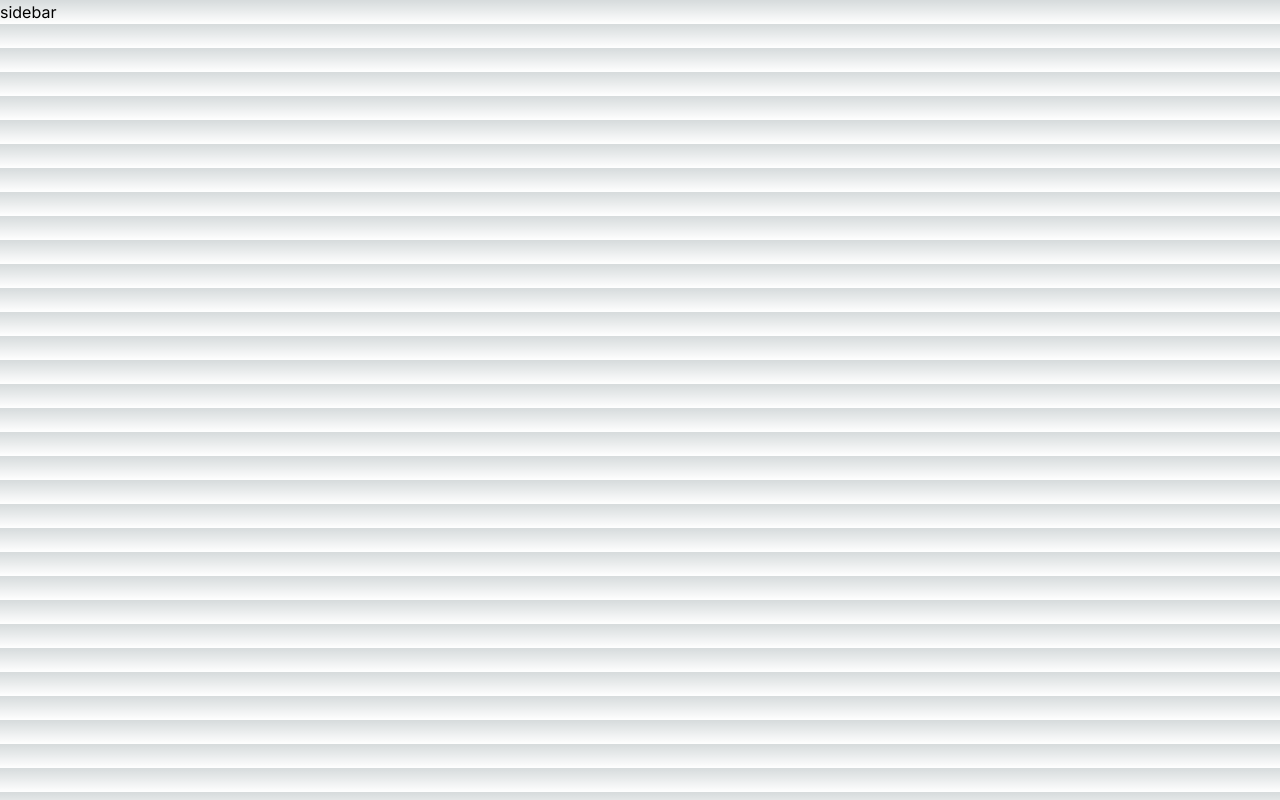
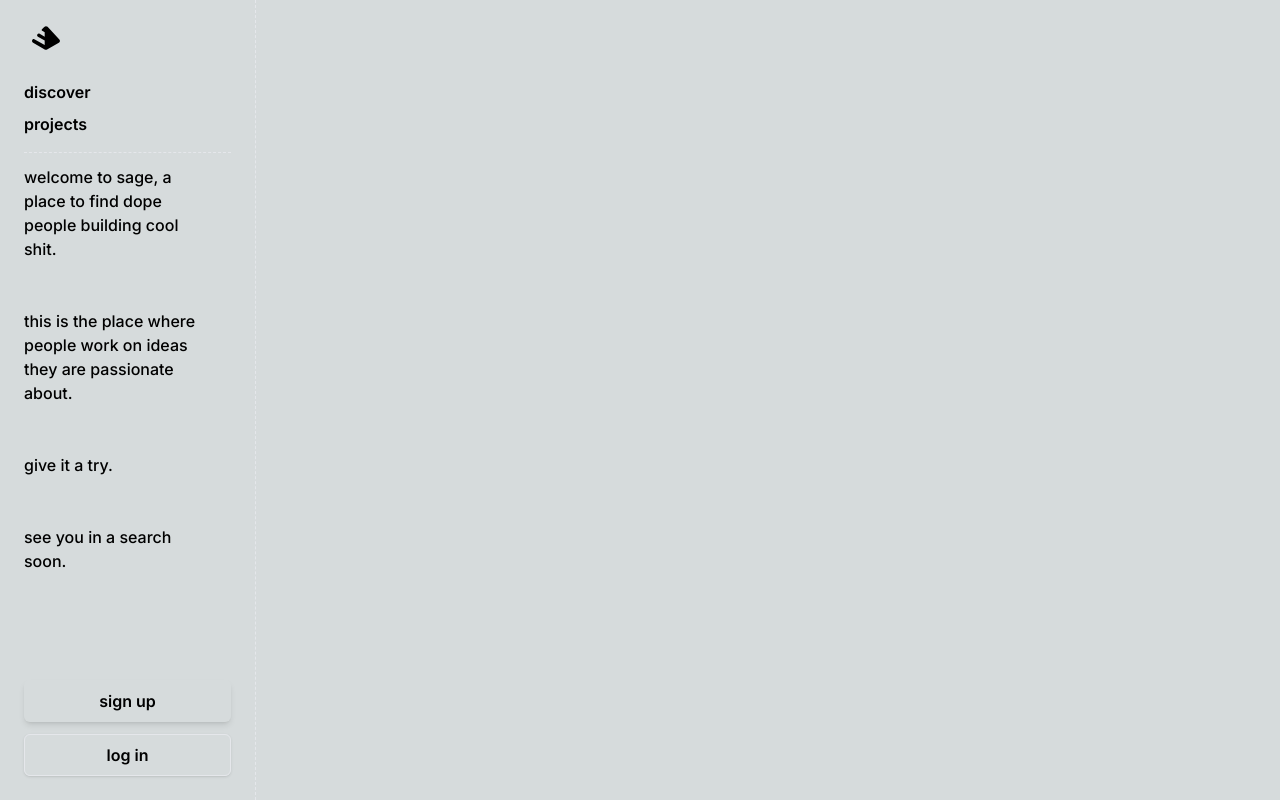
Before and after one commit to prashant7023/sage_buildspace, a Next.js app in the folder next/: page / in a window 1280 px wide. Built offline with nearby package versions, Linux system fonts and the light colour scheme.

Commit message:
sidebar-component

```diff
--- a/next/components/sidebar.tsx
+++ b/next/components/sidebar.tsx
@@ -2,7 +2,42 @@ import React from 'react'
 
 const sidebar = () => {
   return (
-    <div>sidebar</div>
+    <div>
+    <div  className="fixed inset-y-0 hidden w-[256px] border-r border-dashed bg-card py-6 pl-6 transition-all md:block">
+      <div  className="relative flex h-full flex-col gap-2">
+        <a  className="pl-2" href="/">
+          <div  className="flex w-full items-center">
+            <svg width="28" height="28" viewBox="0 0 142 120" fill="none" xmlns="http://www.w3.org/2000/svg">
+              <path d="M56.7217 9.77302L62.3521 3.93267C66.3898 -0.739584 74.159 -1.71578 79.108 3.56807L138.745 67.2401C143.66 72.4872 142.378 80.9182 136.123 84.4863L76.4861 118.507C72.3766 120.851 67.7095 120.281 64.3443 117.867L5.62655 84.3704C-0.628203 80.8023 -1.90994 72.3713 3.00467 67.1242C5.26775 64.7081 8.90886 64.1658 11.7845 65.8167L64.3443 95.8885V73.2996L30.0497 53.8039C25.2072 51.0184 24.2219 44.4809 28.0298 40.4061L28.0368 40.3986L28.0424 40.3926C30.8094 37.444 35.2569 36.7833 38.7699 38.8002L64.3443 53.2077V31.4034L56.2082 26.3126C51.2242 23.4513 46.7253 20.4457 50.6477 16.258L56.7217 9.77302Z" fill="currentColor"></path>
+            </svg>
+          </div>
+        </a>
+        <div  className="flex w-full flex-col gap-0 pt-4 md:pr-6">
+          <a href="/">
+            <button  className="relative inline-flex items-center justify-center rounded-md font-semibold tracking-base ring-offset-background transition-colors focus-visible:outline-none disabled:opacity-50 text-base leading-none text-muted-foreground shadow-none hover:text-primary px-0 py-2 h-auto">discover</button>
+          </a>
+          <a href="/projects">
+            <button  className="relative inline-flex items-center justify-center rounded-md font-semibold tracking-base ring-offset-background transition-colors focus-visible:outline-none disabled:opacity-50 text-base leading-none text-muted-foreground shadow-none hover:text-primary px-0 py-2 h-auto">projects</button>
+          </a>
+          <div  className="my-3 w-full border-b border-dashed"></div>
+          <p  className="text-base font-medium leading-6 tracking-base pr-6 text-muted-foreground">welcome to sage, a place to find dope people building cool shit.</p>
+          <br />
+          <br />
+          <p  className="text-base font-medium leading-6 tracking-base pr-6 text-muted-foreground">this is the place where people work on ideas they are passionate about.</p>
+          <br />
+          <br />
+          <p  className="text-base font-medium leading-6 tracking-base pr-6 text-muted-foreground">give it a try.</p>
+          <br />
+          <br />
+          <p  className="text-base font-medium leading-6 tracking-base pr-6 text-muted-foreground">see you in a search soon.</p>
+        </div>
+        <div  className="mt-auto flex flex-col gap-3 pr-6">
+          <button  className="relative inline-flex items-center justify-center rounded-md text-base font-semibold tracking-base ring-offset-background transition-colors focus-visible:outline-none disabled:opacity-50 bg-primary text-primary-foreground shadow-md hover:bg-primary/90 h-[42px] px-4 py-2">sign up</button>
+          <button className="relative inline-flex items-center justify-center rounded-md text-base font-semibold tracking-base shadow ring-offset-background transition-colors focus-visible:outline-none disabled:opacity-50 border border-input hover:bg-accent hover:opacity-80 h-[42px] px-4 py-2">log in</button>
+        </div>
+      </div>
+    </div>
+    </div>
   )
 }
 
```
